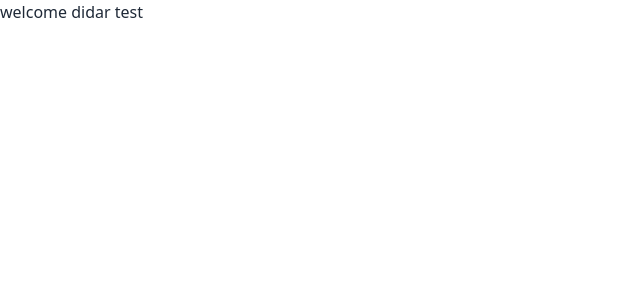
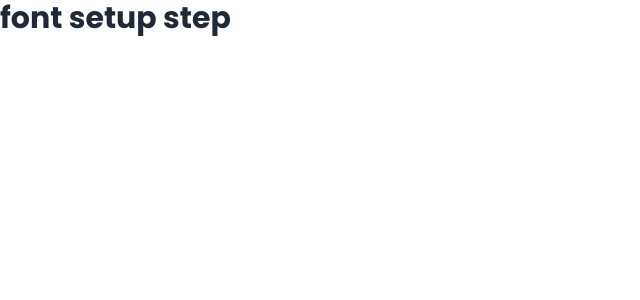
Before and after one commit to didarulZend1981/auth-test, a React (Vite) app: page / in a window 1280 px wide. Shown: the top 300 px of the page, without its empty margins (0-640 px from the left). Built offline with nearby package versions, Linux system fonts and the light colour scheme.

Commit message:
font setup

```diff
--- a/src/index.css
+++ b/src/index.css
@@ -1,3 +1,5 @@
+@import url('https://fonts.googleapis.com/css2?family=Poppins:ital,wght@0,100;0,200;0,300;0,400;0,500;0,600;0,700;0,800;0,900;1,100;1,200;1,300;1,400;1,500;1,600;1,700;1,800;1,900&display=swap');
 @tailwind base;
+
 @tailwind components;
 @tailwind utilities;
--- a/src/routes/Routes.jsx
+++ b/src/routes/Routes.jsx
@@ -3,7 +3,7 @@ import { createBrowserRouter } from "react-router-dom";
 const router = createBrowserRouter([
   {
     path:"/",
-    element:"welcome didar test",
+    element:<h2 className="text-3xl font-poppins font-bold">font setup step</h2>,
   }
 
 
--- a/tailwind.config.js
+++ b/tailwind.config.js
@@ -5,7 +5,13 @@ export default {
     "./src/**/*.{js,ts,jsx,tsx}",
   ],
   theme: {
-    extend: {},
+    extend: {
+      fontFamily: {
+        poppins: "'Poppins', sans-serif"
+      }
+
+
+    },
   },
   plugins: [require("daisyui")],
 }
```
